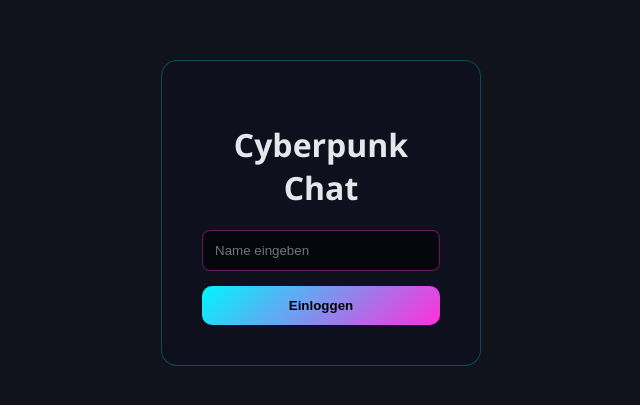
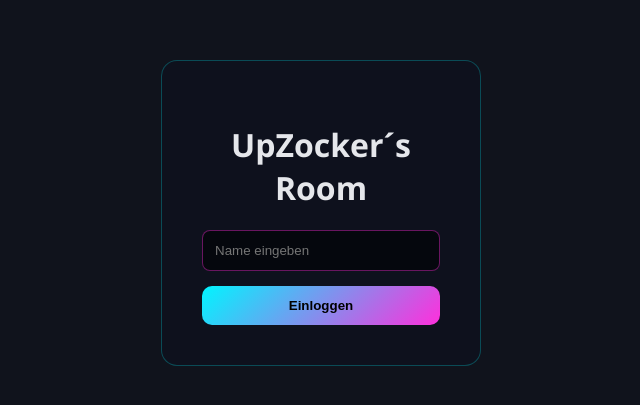
Before and after one commit to UpZockerMolli/UpZocker-s-Room, a website: page index.html in a window 1280 px wide. Shown: the part 187-592 px from the top of the page, without its empty margins (319-959 px from the left). Drawn offline with nearby package versions, Linux system fonts and the light colour scheme; no server answers.

Commit message:
Add files via upload

```diff
--- a/index.html
+++ b/index.html
@@ -3,14 +3,14 @@
 <head>
 <meta charset="UTF-8">
 <meta name="viewport" content="width=device-width, initial-scale=1.0">
-<title>Cyberpunk Videochat</title>
+<title>UpZocker´s Room</title>
 <link rel="stylesheet" href="style.css">
 </head>
 <body>
 
 <!-- LOGIN -->
 <div id="loginContainer">
-    <h1>Cyberpunk Chat</h1>
+    <h1>UpZocker´s Room</h1>
     <input type="text" id="username" placeholder="Name eingeben">
     <button id="loginBtn">Einloggen</button>
 </div>
```
